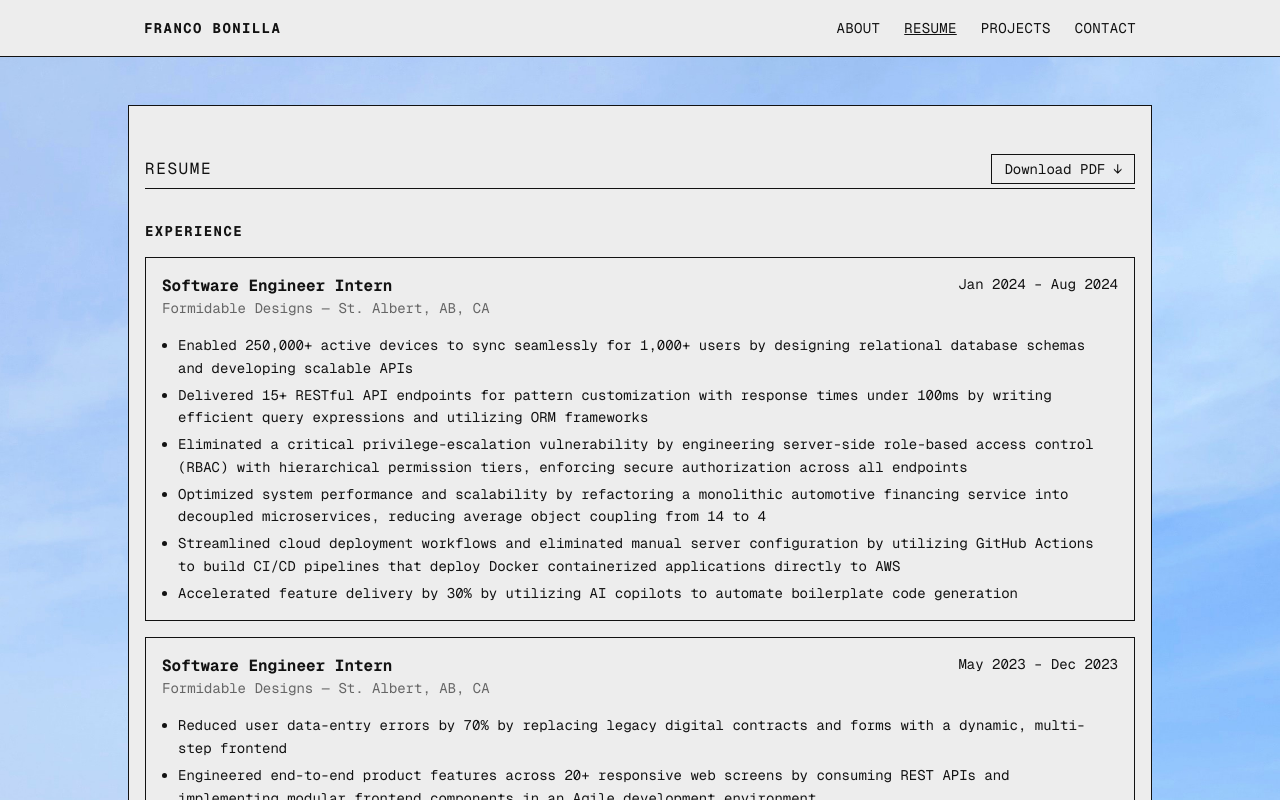
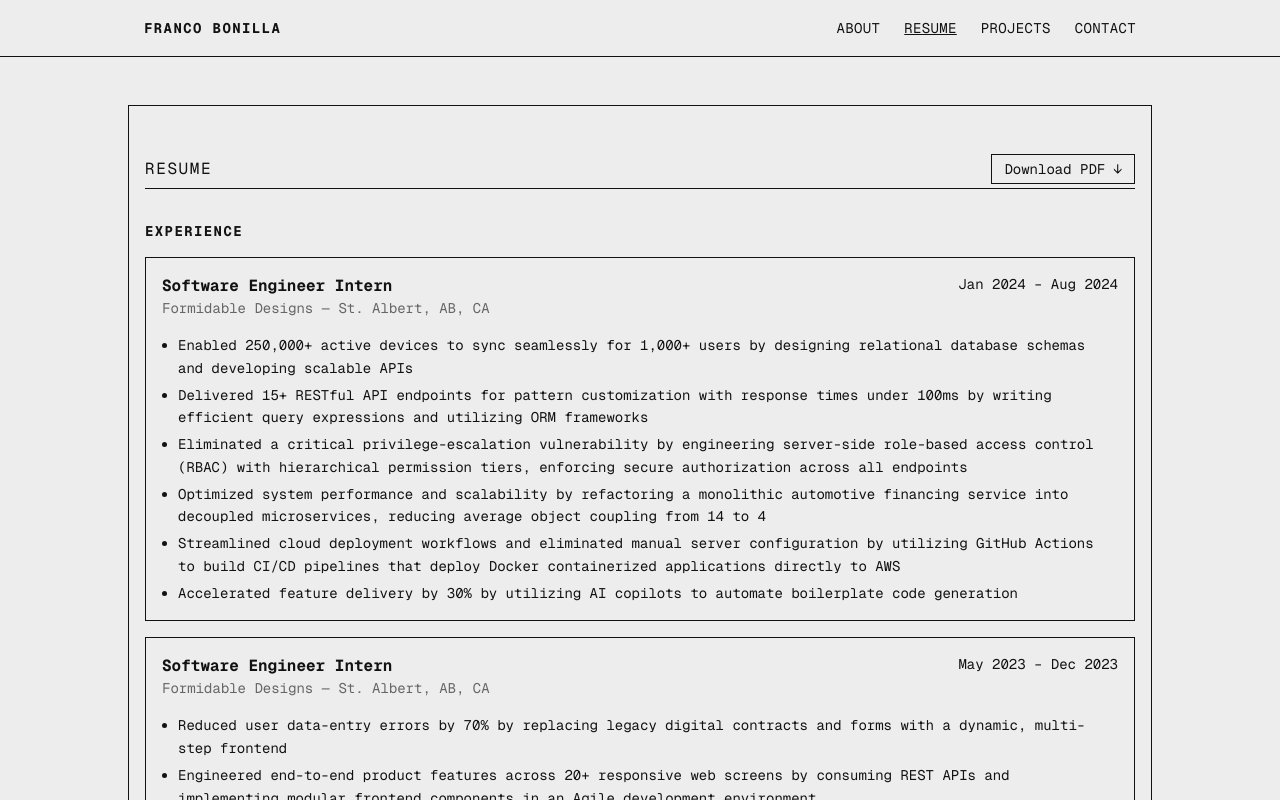
Before and after one commit to toBFrank/franco-bonilla-portfolio, a Next.js app in the folder frontend/: page /franco-bonilla-portfolio/resume in a window 1280 px wide. Shown: the top 800 px of the page. Built offline with nearby package versions, Linux system fonts and the light colour scheme.

Commit message:
img paths

```diff
--- a/frontend/app/contact/page.tsx
+++ b/frontend/app/contact/page.tsx
@@ -4,6 +4,8 @@ import { useState } from "react";
 import emailjs from "@emailjs/browser";
 
 export default function Contact() {
+  const basePath = process.env.NEXT_PUBLIC_BASE_PATH || '';
+
   const [form, setForm] = useState({ name: "", email: "", message: "" });
 
   const handleChange = (
@@ -36,8 +38,7 @@ export default function Contact() {
   };
 
   return (
-    <div className="bg-[url('/images/mountains_2_portrait.jpg')] bg-fixed bg-center bg-cover bg-no-repeat px-4 py-12">
-
+    <div className={`bg-[url('${basePath}/images/mountains_2_portrait.jpg')] bg-fixed bg-center bg-cover bg-no-repeat px-4 py-12`}>
     <div className="page-wrapper">
       <h1 className="page-title">Contact</h1>
 
--- a/frontend/app/page.tsx
+++ b/frontend/app/page.tsx
@@ -5,15 +5,16 @@ import LinkedinIcon from "@/public/icons/linkedin_icon.svg";
 import InstagramIcon from "@/public/icons/instagram_icon.svg";
 
 export default function Home() {
+  const basePath = process.env.NEXT_PUBLIC_BASE_PATH || '';
   return (
-    <div className="bg-[url('/images/mountains_1.jpg')] bg-fixed bg-center bg-cover bg-no-repeat px-4 py-12">
+    <div className={`bg-[url('${basePath}/images/mountains_1.jpg')] bg-fixed bg-center bg-cover bg-no-repeat px-4 py-12`}>
     <div className="about-wrapper">
       <section className="about-hero">
         <div className="about-hero-inner">
           <div className="about-photo-socials">
             <div className="about-photo">
               <Image
-                src="/profile_pic.jpg"
+                src={`${basePath}/profile_pic.jpg`}
                 alt="Profile Picture"
                 className="rounded-full"
                 width={400}
--- a/frontend/app/projects/page.tsx
+++ b/frontend/app/projects/page.tsx
@@ -28,8 +28,10 @@ const projects = [
 ];
 
 export default function Projects() {
+  const basePath = process.env.NEXT_PUBLIC_BASE_PATH || '';
+
   return (
-    <div className="bg-[url('/images/creek_1.jpg')] bg-fixed bg-center bg-cover bg-no-repeat px-4 py-12">
+    <div className={`bg-[url('${basePath}/images/creek_1.jpg')] bg-fixed bg-center bg-cover bg-no-repeat px-4 py-12`}>
     <div className="page-wrapper">
       <h1 className="page-title">Projects</h1>
 
--- a/frontend/app/resume/page.tsx
+++ b/frontend/app/resume/page.tsx
@@ -1,6 +1,8 @@
 "use client"
 
 export default function Resume() {
+  const basePath = process.env.NEXT_PUBLIC_BASE_PATH || '';
+
   const experiences = [
     {
       role: "Software Engineer Intern",
@@ -87,13 +89,13 @@ export default function Resume() {
 
   const downloadPdf = () => {
     const link = document.createElement("a");
-    link.href = "Franco_Bonilla_Resume.pdf";
+    link.href = `${basePath}/Franco_Bonilla_Resume.pdf`;
     link.download = "Franco_Bonilla_Resume.pdf";
     link.click();
   };
 
   return (
-    <div className="bg-[url('/images/beach_portrait.jpg')] bg-fixed bg-center bg-cover bg-no-repeat px-4 py-12">
+    <div className={`bg-[url('${basePath}/images/beach_portrait.jpg')] bg-fixed bg-center bg-cover bg-no-repeat px-4 py-12`}>
     <div className="page-wrapper">
       <div className="resume-header">
         <h1 className="page-title" style={{ border: "none", paddingBottom: 0 }}>
--- a/frontend/next.config.ts
+++ b/frontend/next.config.ts
@@ -15,6 +15,9 @@ const nextConfig: NextConfig = {
   images: {
     unoptimized: true,
   },
+  env: {
+    NEXT_PUBLIC_BASE_PATH: '/franco-bonilla-portfolio',
+  },
 };
 
 export default nextConfig;
```
